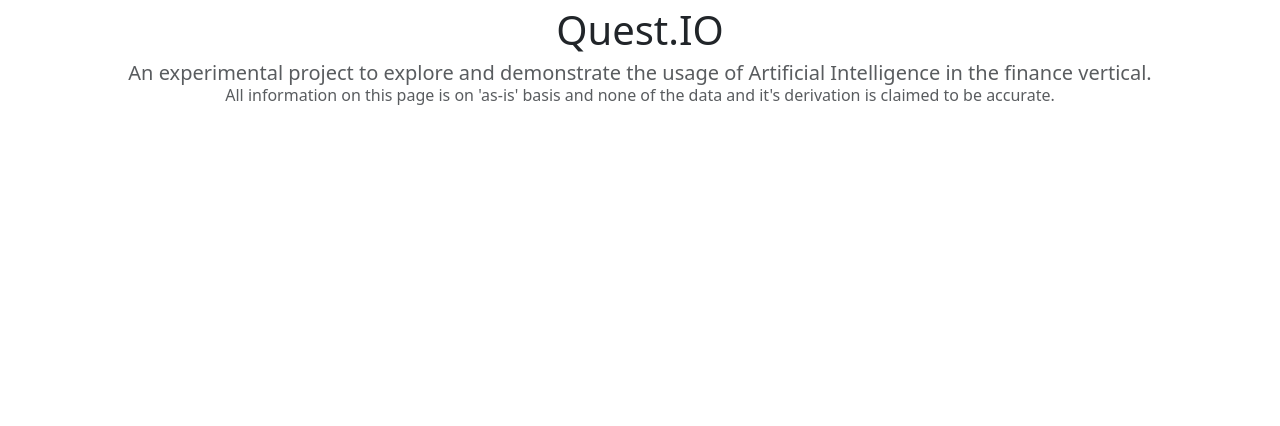
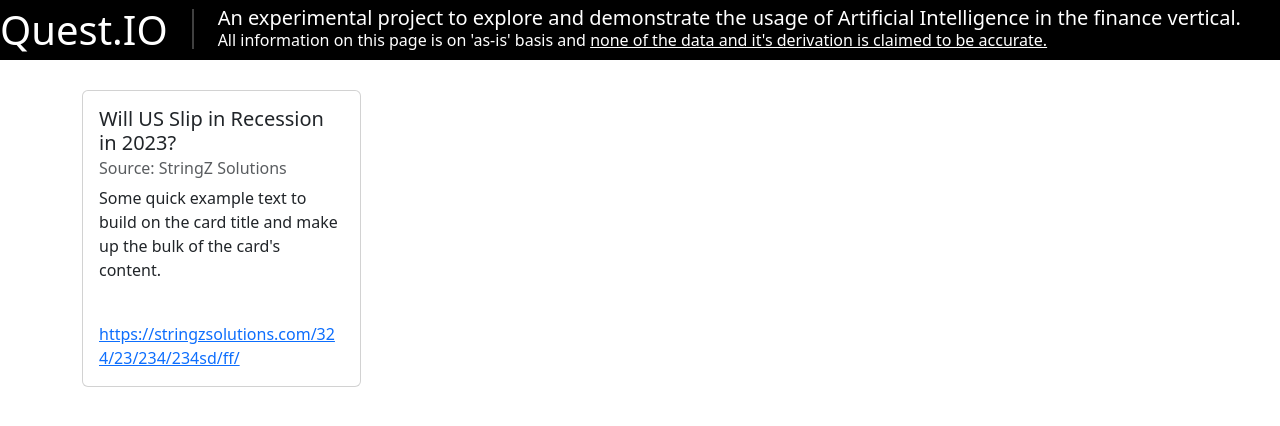
Before and after one commit to samejasamir/questio-ui, a React (Create React App) app: page / in a window 1280 px wide. Shown: the top 426 px of the page. Built offline with nearby package versions, Linux system fonts and the light colour scheme.

Commit message:
added article component (#5)

```diff
--- a/src/App.scss
+++ b/src/App.scss
@@ -1,4 +1,8 @@
 @import "../node_modules/bootstrap/scss/bootstrap";
+
+.gutter {
+    margin-top: 10px;
+}
 
 .app {
     text-align: center;
@@ -8,15 +12,35 @@
     @extend .fs-1;
 }
 
+.bannerContainer {
+    background-color:black;
+    color:white
+}
+
 .disclaimer1 {
     @extend .fs-5;
-    @extend .text-body-secondary;
-    @extend .lh-sm
+    @extend .lh-sm;
+    margin-top: 5px;
 }
 
 .disclaimer2 {
     @extend .fs-6;
-    @extend .text-body-secondary;
     @extend .lh-sm
+}
 
+.disclaimer3{
+    text-decoration: underline;
 }
+
+.disclaimerVerticalRule{
+    @extend .vr;
+    width: 2px;
+    height:40px;
+    margin-top: 9px;
+    background-color:white;
+}
+
+.articleContainer {
+    @extend .container;
+    margin-top: 30px;
+}
--- a/src/App.tsx
+++ b/src/App.tsx
@@ -1,22 +1,29 @@
 import './App.scss';
+import ArticleComponent from './components/ArticleComponent/ArticleComponent';
 
 export default function App() {
   return (
     <>
-        <div className='container text-center'>
-          <div className='col'>
+        <div className='bannerContainer'>
+          <div className='row'>
+            <div className='col-auto'>
               <div className='banner'>Quest.IO</div>
             </div>
-          <div className='col'>
+            <div className='col-auto'>
+            <div className='disclaimerVerticalRule'></div>
+            </div>
+            <div className='col-auto'>
               <div className='disclaimer1'>
                 An experimental project to explore and demonstrate the usage of Artificial Intelligence in the finance vertical.
               </div>
-          </div>
-          <div className='col'>
               <div className='disclaimer2'>
-              All information on this page is on 'as-is' basis and none of the data and it's derivation is claimed to be accurate.
+                All information on this page is on 'as-is' basis and <span className='disclaimer3'>none of the data and it's derivation is claimed to be accurate.</span>
               </div>
             </div>
+          </div>
+        </div>
+        <div className='articleContainer'>
+          <ArticleComponent />
         </div>
     </>
   );
--- /dev/null
+++ b/src/components/ArticleComponent/ArticleComponent.scss
@@ -0,0 +1,6 @@
+@import "../../../node_modules/bootstrap/scss/bootstrap";
+
+.cardContainer{
+    @extend .card;
+    @extend .w-25;
+}
--- /dev/null
+++ b/src/components/ArticleComponent/ArticleComponent.tsx
@@ -0,0 +1,18 @@
+import React, { FC } from 'react';
+import './ArticleComponent.scss';
+
+interface ArticleComponentProps {}
+
+const ArticleComponent: FC<ArticleComponentProps> = (props) => (
+  <div className="cardContainer">
+    <div className="card-body">
+      <h5 className="card-title">Will US Slip in Recession in 2023?</h5>
+      <h6 className="card-subtitle mb-2 text-body-secondary">Source: StringZ Solutions</h6>
+      <p className="card-text">Some quick example text to build on the card title and make up the bulk of the card's content.</p>
+      <a href="#" className="badge badge-primary">Primary</a><br/>
+      <a href="#" className="card-link">https://stringzsolutions.com/324/23/234/234sd/ff/</a>
+    </div>
+  </div>
+);
+
+export default ArticleComponent;
--- a/src/config/config.ts
+++ b/src/config/config.ts
@@ -1,4 +1,5 @@
-const getBaseURL = () =>
+export const getBaseURL = (suffix:String) =>
 {
-    return process.env.NODE_ENV === "production" ? "" : "http://localhost:8080";
+    var baseUrl = process.env.NODE_ENV === "production" ? "" : "http://localhost:8080/v1";
+    return baseUrl + "/" + suffix;
 }
--- a/src/services/ArticlesService.ts
+++ b/src/services/ArticlesService.ts
@@ -1,4 +1,5 @@
 import axios from "axios";
+import { getBaseURL } from "../config/config";
 
 const getAllArticles = () =>{
     return axios.get(getBaseURL("articles/all"));
```
Also changed, not shown: generate-react-cli.json (added, +16 -0 lines), 2 other files (tests, documents, lock files or other folders). Lines whose indentation alone changed are shown as unchanged.
